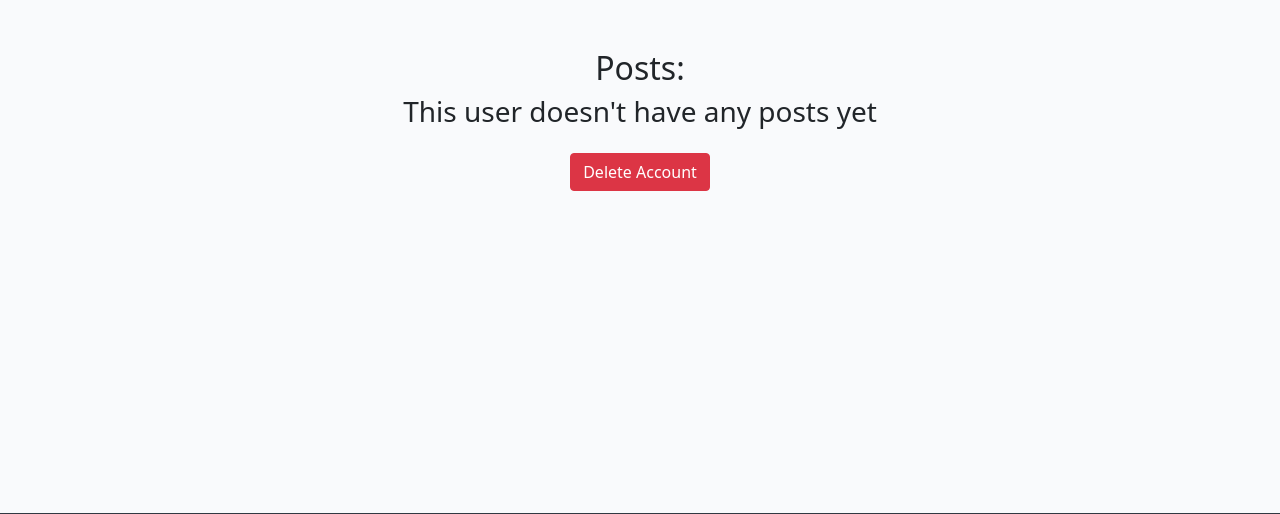
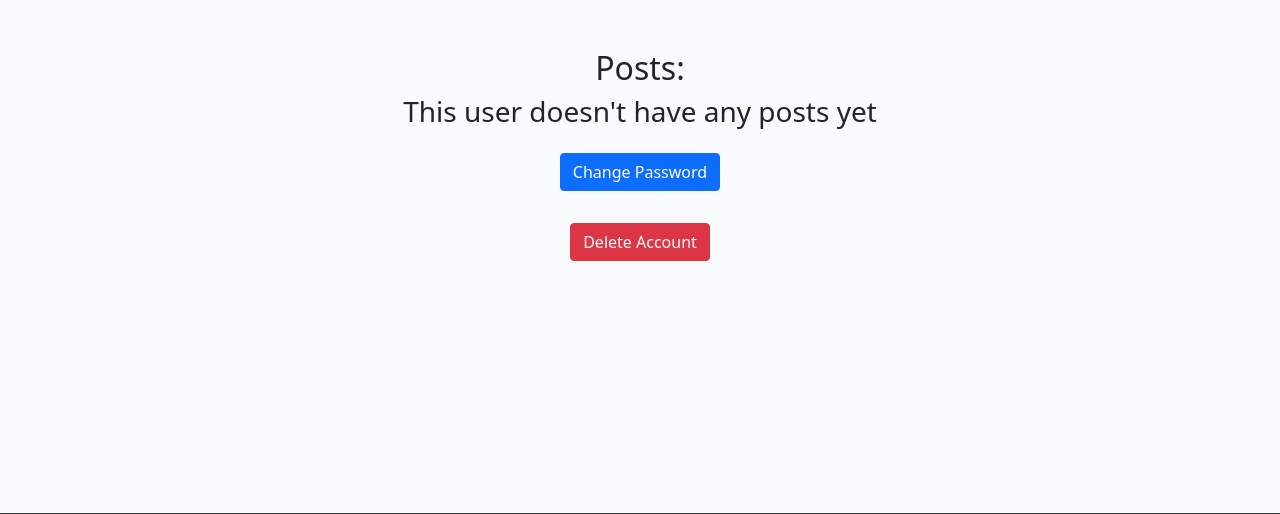
Before and after one commit to gioZAK/django-blog-p4, a Django app: a page that uses templates/profile.html in a window 1280 px wide. Shown: the part 207-721 px from the top of the page. Run offline with Django 3.2, Linux system fonts and the light colour scheme; the visitor is signed in with stand-in values (Sample User, id 1); data comes from the database, SQL or seed files in the repository; data that the repository does not hold is empty.

Commit message:
Add change password button to profile page

```diff
--- a/templates/profile.html
+++ b/templates/profile.html
@@ -38,7 +38,12 @@
     </div>
     <!-- This button takes the user to the delete account page and it's only displayed if he is the owner-->
     {% if is_owner %}
-    <a href="/account/delete/" class="btn btn-danger my-3">Delete Account</a>
+    <div class="pt-3 form-group text-center">
+        <a class="btn btn-primary" href="{% url 'account_change_password'  %}">Change Password</a>
+    </div>
+    <div class="pt-3 form-group text-center">
+        <a href="/account/delete/" class="btn btn-danger my-3">Delete Account</a>
+    </div>
     {% endif %}
 </div>
 
```
